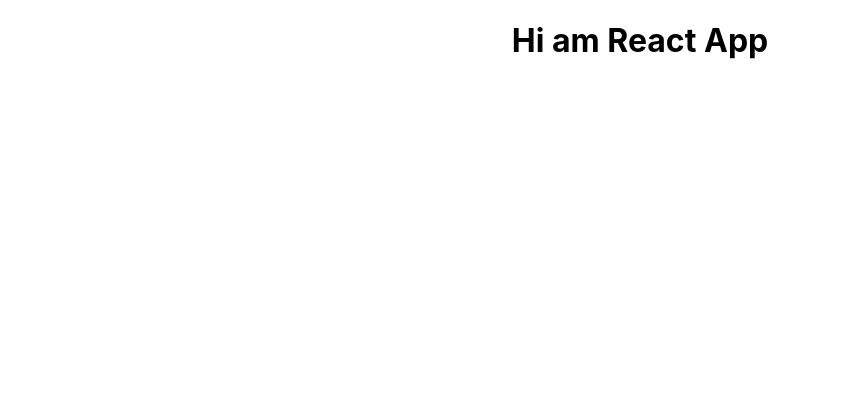
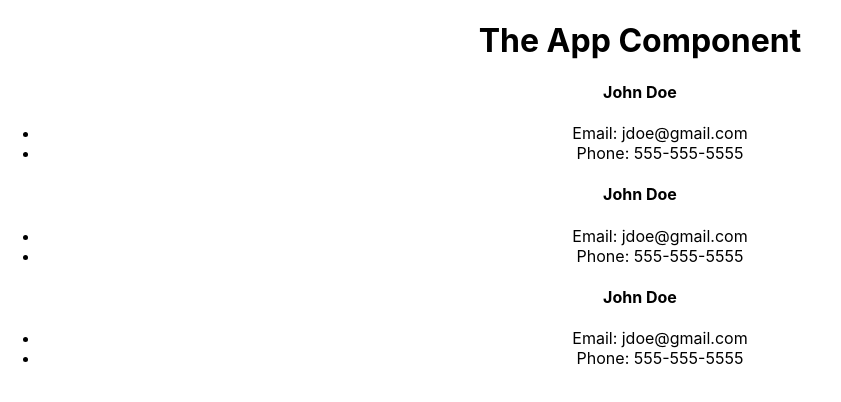
Before and after one commit to killcodeX/Contact-Manager, a React (Create React App) app in the folder contact-manager/: page / in a window 1280 px wide. Shown: the top 402 px of the page, without its empty margins (0-841 px from the left). Built offline with nearby package versions, Linux system fonts and the light colour scheme.

Commit message:
created state component

```diff
--- a/contact-manager/src/App.js
+++ b/contact-manager/src/App.js
@@ -1,10 +1,14 @@
-import React from 'react';
+import React, {Component} from 'react';
 import './App.css';
+import Contact from './components/Contact';
 
 function App() {
   return (
     <div className="App">
-      <h1>Hi am React App</h1>
+      <h1>The App Component</h1>
+      <Contact/>
+      <Contact/>
+      <Contact/>
     </div>
   );
 }
--- /dev/null
+++ b/contact-manager/src/components/Contact.js
@@ -0,0 +1,17 @@
+import React, { Component } from 'react'
+
+class Contact extends Component {
+    render() {
+        return (
+            <div>
+                <h4>John Doe</h4>
+                <ul>
+                    <li>Email: jdoe@gmail.com</li>
+                    <li>Phone: 555-555-5555</li>
+                </ul>
+            </div>
+        )
+    }
+}
+
+export default Contact;
```
